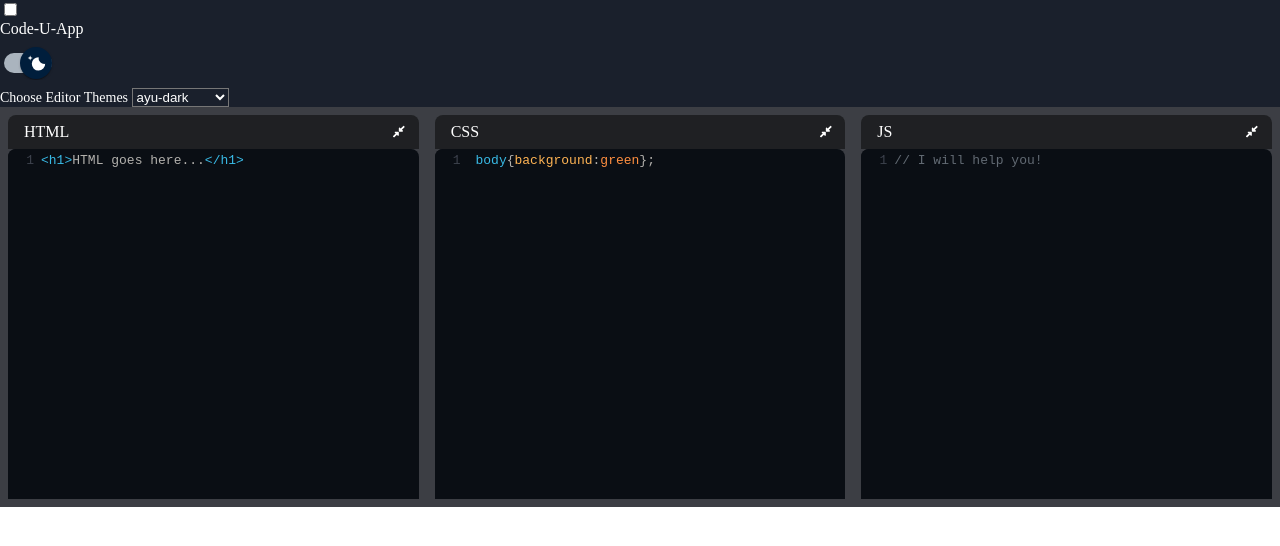
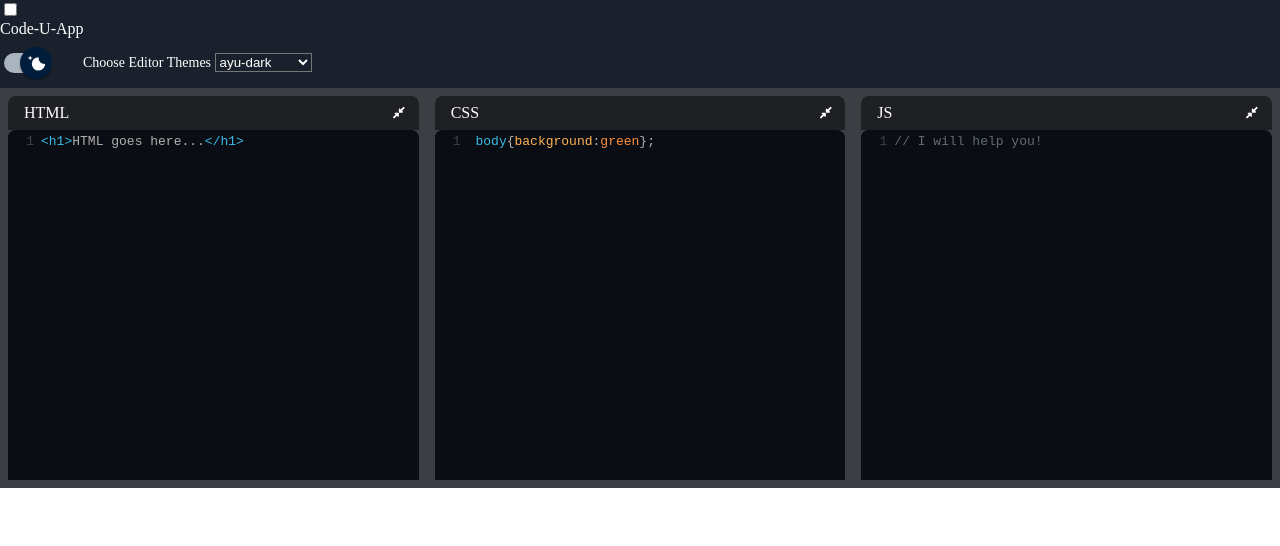
Before and after one commit to Amrit-Raj-Sharma/codeEditor-app, a Next.js app: page /App in a window 1280 px wide. Shown: the top 546 px of the page. Built offline with nearby package versions, Linux system fonts and the light colour scheme.

Commit message:
Updated ThemeSwitcher

```diff
--- a/src/components/Theme/ThemeSwitcher.js
+++ b/src/components/Theme/ThemeSwitcher.js
@@ -54,13 +54,11 @@ const MaterialUISwitch = styled(Switch)(({ theme }) => ({
 
 const ThemeSwitcher = ({ setTheme, theme }) => {
   return (
-    <FormGroup>
     <FormControlLabel
       control={<MaterialUISwitch sx={{ m: 1 }} defaultChecked />}
     //   label={`${theme ? "" :"Light Mode"}"Dark Mode"`}
       onChange={(e) => setTheme(e?.target?.checked)}
     />
-  </FormGroup>
   )
 }
 
```
